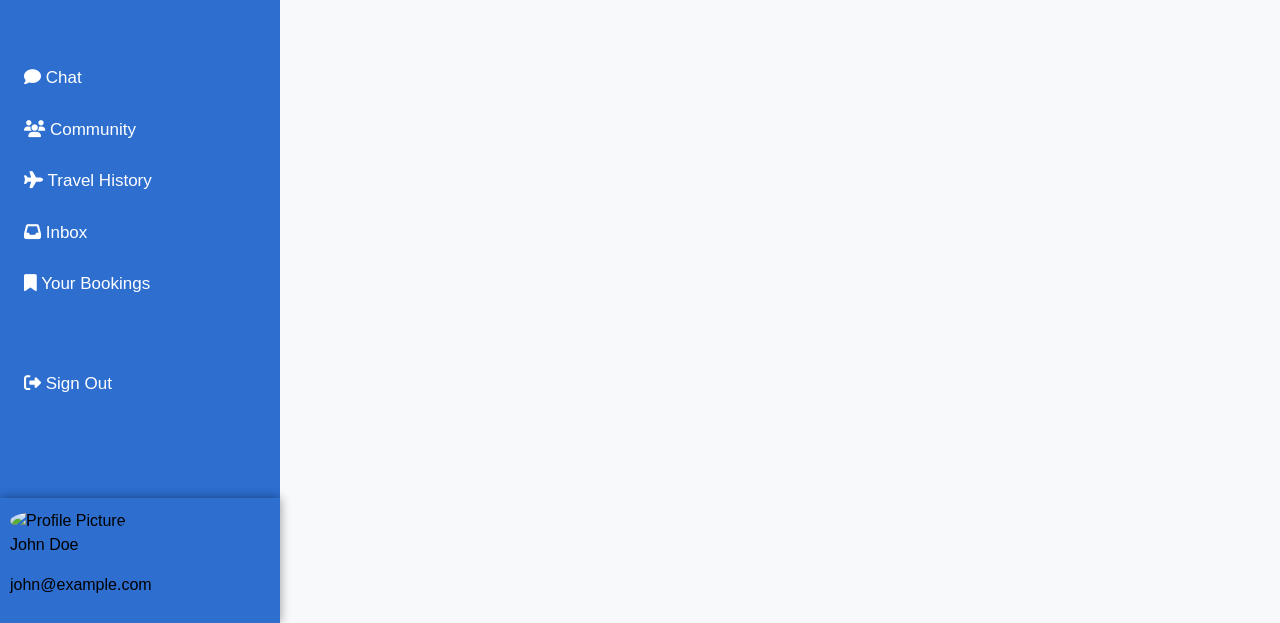
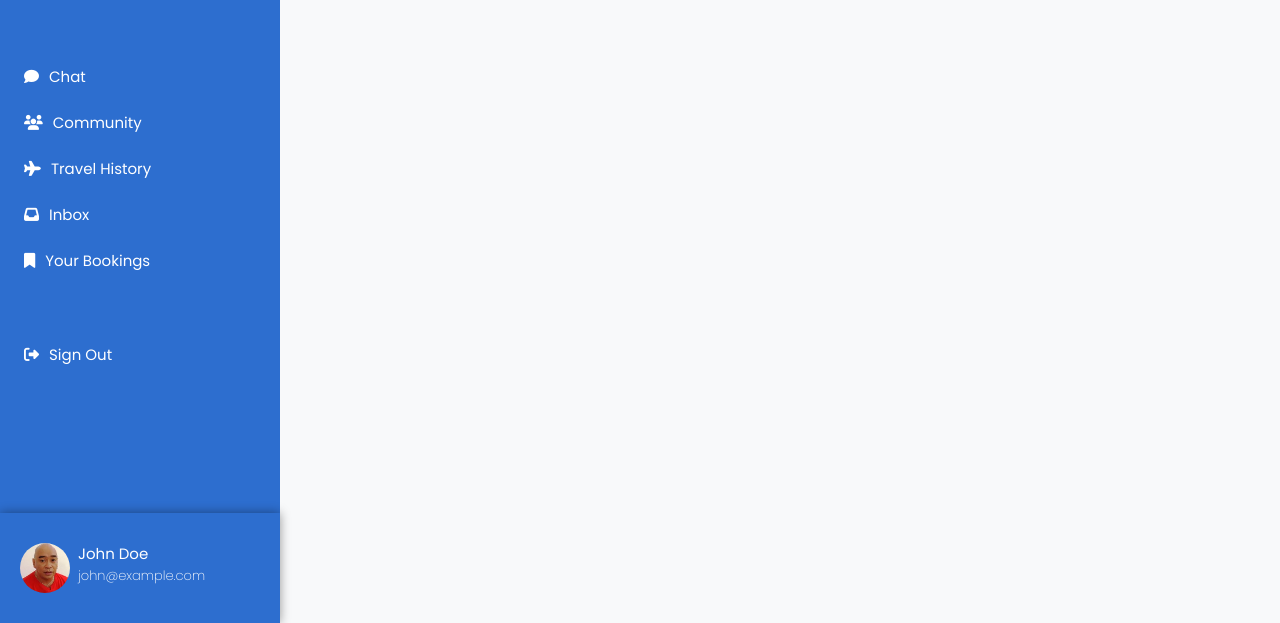
Before and after one commit to polfornillos/ShieldVenture-Frontend, a plain HTML site: page Dashboard/index.html in a window 1280 px wide. Shown: the part 177-800 px from the top of the page. Drawn offline with nearby package versions, Linux system fonts and the light colour scheme.

Commit message:
Added temporary placeholder, Fixed sidebar styles, Adjusted bottom sidebar bootstrap

```diff
--- a/Dashboard/index.html
+++ b/Dashboard/index.html
@@ -54,11 +54,11 @@
         </li>
       </ul>
       <div class="bottom-sidebar">
-        <div class="profile-info">
+        <div class="profile-info d-flex">
           <img src="profile-picture.jpg" alt="Profile Picture" class="rounded-circle" style="width: 50px; height: 50px" />
-          <div class="user-info">
-            <p class="username">John Doe</p>
-            <p class="email">john@example.com</p>
+          <div class="user-info ml-2">
+            <p class="username mb-0">John Doe</p>
+            <p class="email mb-0">john@example.com</p>
           </div>
         </div>
       </div>
--- a/Dashboard/style.css
+++ b/Dashboard/style.css
@@ -1,3 +1,5 @@
+@import url("https://fonts.googleapis.com/css2?family=Poppins:ital,wght@0,100;0,200;0,300;0,400;0,500;0,600;0,700;0,800;0,900;1,100;1,200;1,300;1,400;1,500;1,600;1,700;1,800;1,900&display=swap");
+
 :root {
   --sidebar-width: 280px;
   --primary-color: #2d6ecf;
@@ -22,6 +24,7 @@ body {
   overflow-x: hidden; /* Prevents horizontal scroll */
 }
 
+/* Sidebar */
 #sidebar {
   background-color: var(--primary-color);
   color: white;
@@ -34,13 +37,17 @@ body {
 
 .sidebar-items {
   margin-top: 150px;
-  gap: 10px;
+  gap: 6px;
 }
 
 .sidebar-items a {
   text-decoration: none;
-  font-size: 17px;
+  font-size: 15px;
   color: white;
+}
+
+.sidebar-items i {
+  margin-right: 6px;
 }
 
 .sidebar-items li {
@@ -54,7 +61,7 @@ body {
   padding: 8px;
   background-color: rgba(240, 240, 240, 0.2);
   cursor: pointer;
-  font-weight: 600;
+  font-weight: 400;
 }
 
 .sidebar-logo {
@@ -66,18 +73,19 @@ body {
   position: fixed;
   bottom: 0;
   width: var(--sidebar-width);
-  padding: 10px;
+  padding: 30px 20px;
   background-color: var(--primary-color);
-  color: black;
+  color: white;
+  font-size: 15px;
   box-shadow: 0px 0px 10px rgba(0, 0, 0, 0.4);
 }
 
-#content {
-  margin-left: var(--sidebar-width);
-  flex-grow: 1;
-  padding-top: 56px;
+.bottom-sidebar .email {
+  font-size: 13px;
+  font-weight: 200;
 }
 
+/* Navigation bar */
 .navbar {
   width: calc(100% - var(--sidebar-width));
   position: fixed;
@@ -95,6 +103,14 @@ body {
   gap: 15px;
 }
 
+/* Main Content */
+#content {
+  margin-left: var(--sidebar-width);
+  flex-grow: 1;
+  padding-top: 56px;
+}
+
+/* Media queries */
 @media (min-width: 769px) {
   .navbar-toggler {
     display: none;
```
Also changed, not shown: Dashboard/profile-picture.jpg (added).
